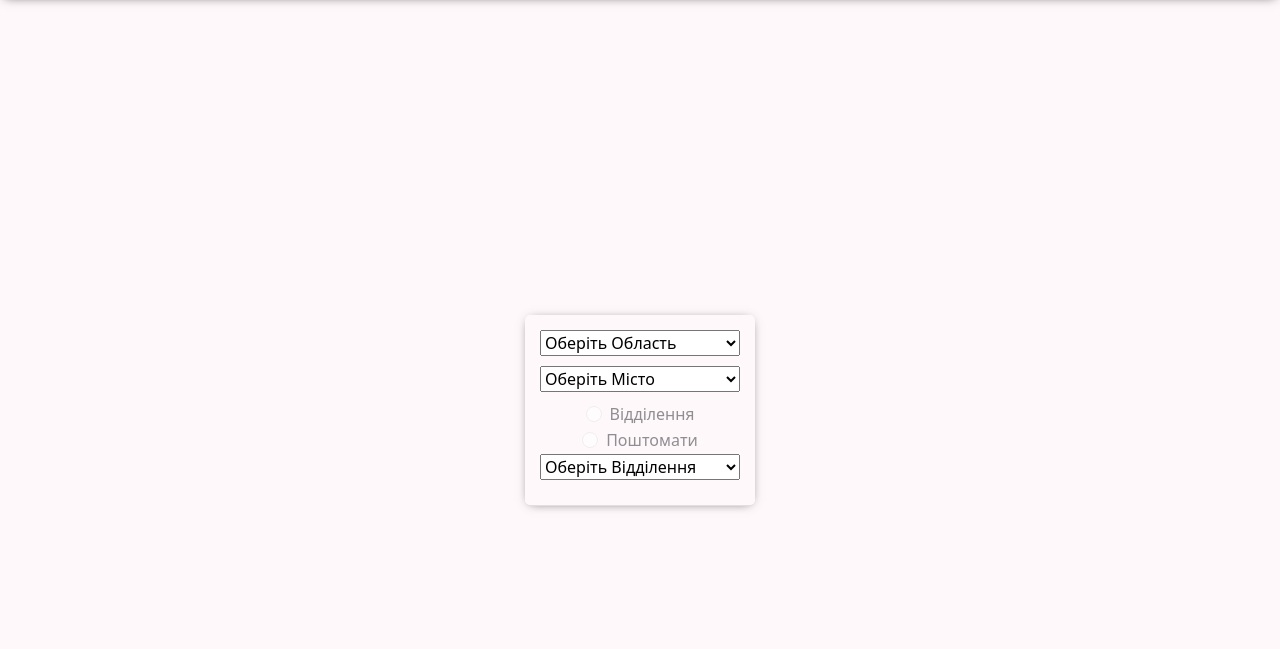
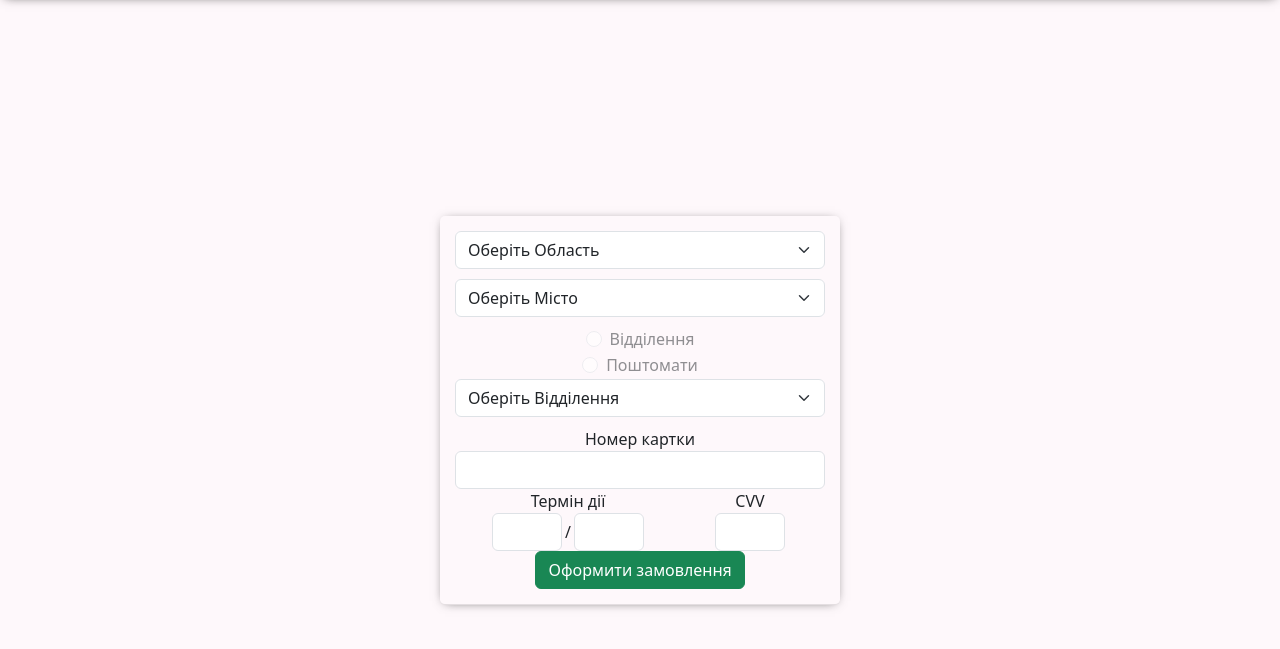
Before and after one commit to PrymushAnton/Decaten, a Django app: page /my_order/ in a window 1280 px wide. Shown: the part 80-729 px from the top of the page. Run offline with Django 4.2, Linux system fonts and the light colour scheme; data comes from the database, SQL or seed files in the repository; data that the repository does not hold is empty; some libraries are stand-ins or nearby versions.

Commit message:
added inputs for credit card in my_order

```diff
--- a/decaten/decaten/my_order/static/my_order/css/my_order.css
+++ b/decaten/decaten/my_order/static/my_order/css/my_order.css
@@ -16,6 +16,7 @@
     height: 50%; */
     padding: 15px;
     display: flex;
+    min-width: 400px;
     flex-direction: column;
     justify-content: start;
     align-items: center;
@@ -39,3 +40,44 @@ select{
     width: 200px;
     margin-bottom: 10px;
 }
+.for_credit_card{
+    width: 100%;
+}
+.additional-info{
+
+    display: flex;
+    justify-content: center;
+    align-items: center;
+    gap: 20%;
+}
+.expiration-date-parent{
+    /* width: 50%; */
+    display: flex;
+    flex-direction: column;
+    justify-content: center;
+    align-items: center;
+}
+
+.expiration-date{
+    display: flex;
+    justify-content: center;
+    align-items: center;
+    gap: 2%;
+}
+
+.cvv{
+    /* width: 50%; */
+    display: flex;
+    flex-direction: column;
+    justify-content: center;
+    align-items: center;
+}
+
+
+
+#month, #year{
+    width: 70px !important;
+}
+#cvv{
+    width: 70px;
+}
--- a/decaten/decaten/my_order/templates/my_order/my_order.html
+++ b/decaten/decaten/my_order/templates/my_order/my_order.html
@@ -33,11 +33,11 @@
     <div class="content">
         <form action="" method="POST">
           <div class="form_div">
-            <select id="area-select">
+            <select id="area-select" class="form-select">
               <option value="">Оберіть Область</option>
             </select>
 
-            <select id="city-select">
+            <select id="city-select" class="form-select">
                 <option value="">Оберіть Місто</option>
             </select>
 
@@ -57,12 +57,44 @@
               <label for="Postomat">Поштомати</label>
             </div> -->
 
-            <select id="location-select">
+            <select id="location-select" class="form-select">
                 <option value="">Оберіть Відділення</option>
             </select>
+
+            <div class="for_credit_card">
+              <label for="credit_card">Номер картки</label>
+              <input type="text" class="form-control" id="credit_card">
+
+              <div class="additional-info">
+
+                <div class="expiration-date-parent">
+                  <label for="month">Термін дії</label>
+                  <div class="expiration-date">
+                    <input type="text" class="form-control" id="month">
+                    <span class="input-separator">/</span>
+                    <input type="text" class="form-control" id="year">
+                  </div>
+
+
+
+                </div>
+                <div class="cvv">
+                  <label for="cvv">CVV</label>
+                  <input type="password" class="form-control" id="cvv">
+                </div>
+
+              </div>
+
+            </div>
+            <div class="button_send">
+              <button class="send btn btn-success">Оформити замовлення</button>
+            </div>
           </div>
 
+
+
         </form>
+
 
     </div>
       <script src="https://code.jquery.com/jquery-3.6.0.min.js"></script>
```
